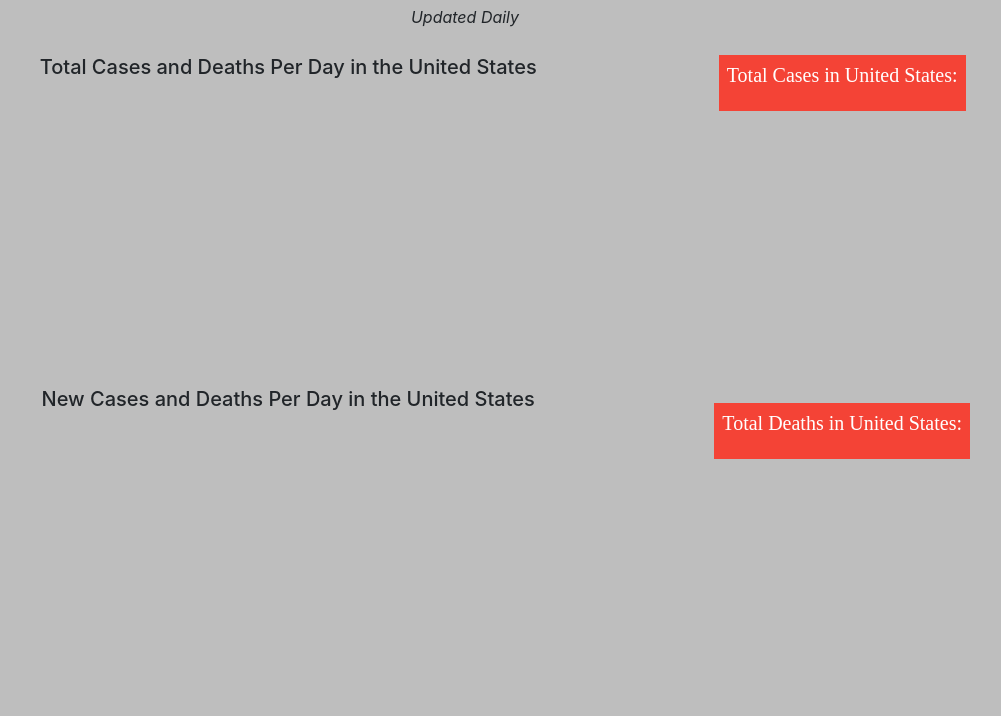
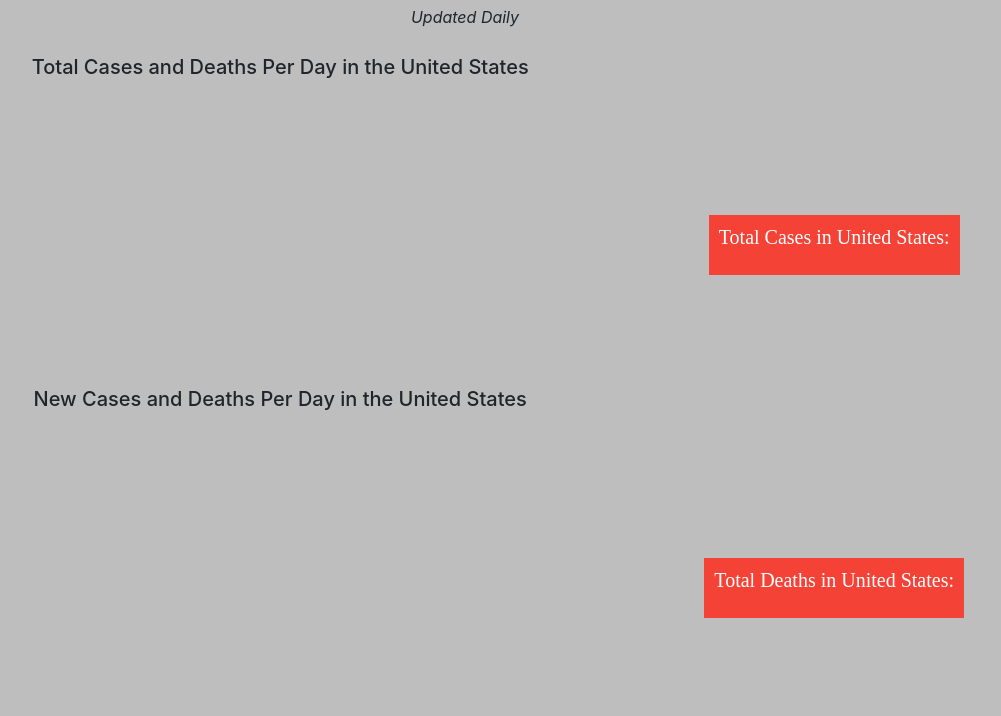
Before and after one commit to PjBanj/Pjbanj.github.io, a plain HTML site: page index.html in a window 1280 px wide. Shown: the part 49-765 px from the top of the page, without its empty margins (175-1176 px from the left). Drawn offline with nearby package versions, Linux system fonts and the light colour scheme; no server answers.

Commit message:
Side panel adjustment.
Side panel adjustment to lower it a bit.

```diff
--- a/index.html
+++ b/index.html
@@ -4,19 +4,30 @@
 <!-- <link rel="stylesheet" href="style.css"> -->
 <style>
 
- html, body {
+html, body {
     width: 100%;
     height: 100%;
     padding: 0;
     margin: 0;
 }
 
+#side {
+	/* width : 200px;
+	height : 100px; */
+	margin-top: 150px;
+	padding : 10px;
+	display : flex;
+	flex-direction: column;
+	justify-content:space-between;
+	align-items: center;}
+
 .sidePanel {
     font-family: 'Stylish';
 	font-size: 22px;
 	background-color: #f44336;
 	color: white;
-	padding: 8px;
+	padding: 10px;
+	/* margin-top: 120px; */
 	display:inline-block;
 }
 .container {
@@ -211,7 +222,7 @@ select{
 		</div>
 	</main>
 	<aside>
-		<div class = "box">
+		<div class = "box" id = "side">
 
 			<div class = "sidePanel">
 				<h5>Total Cases in United States: </h3>
@@ -234,7 +245,6 @@ select{
 				<p id = "deathstate"> </p>
 				<!-- <p id = "state"> : </p> -->
 			</div>
-
 
 		<div>
 	</aside>
```
